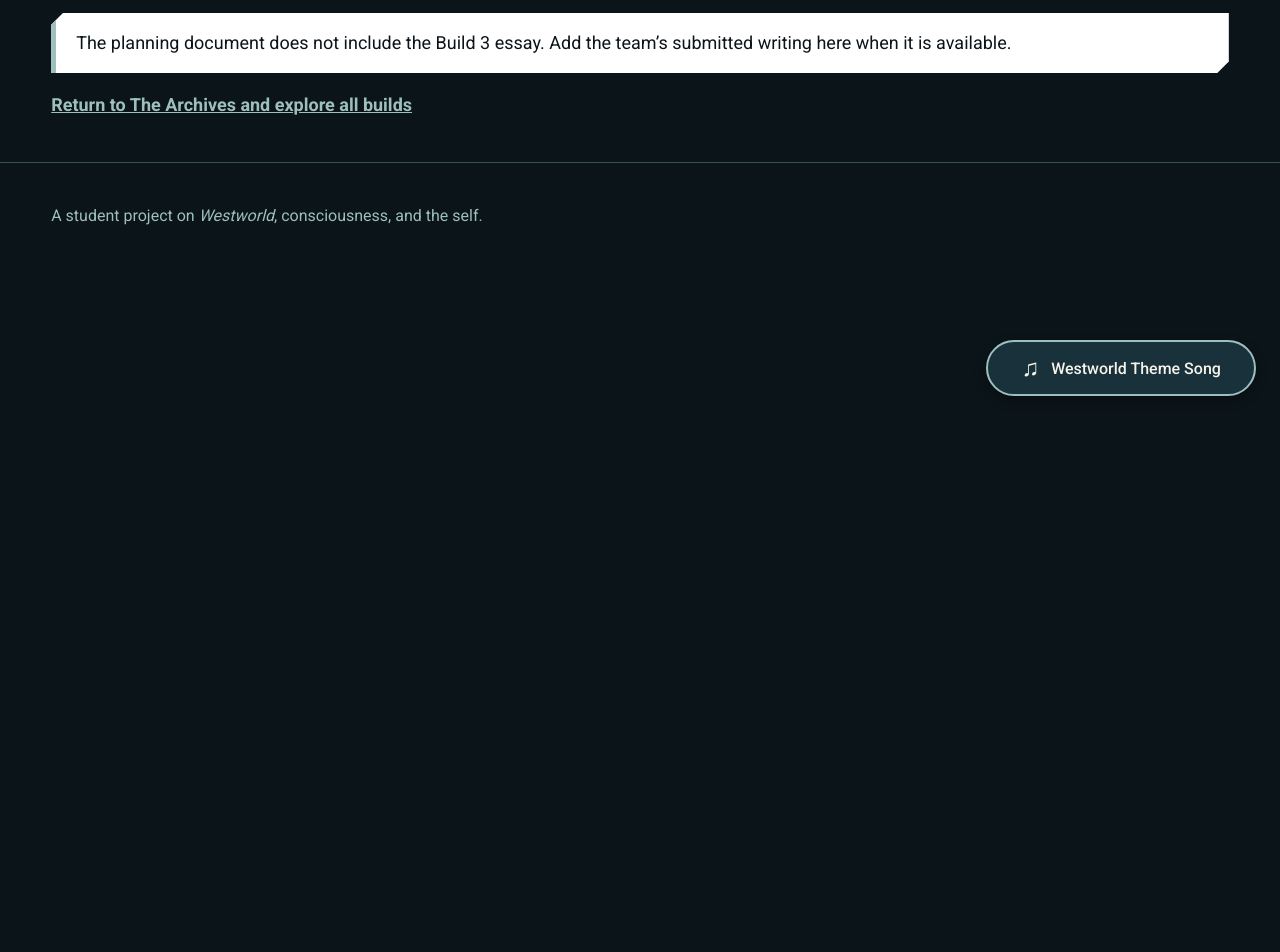
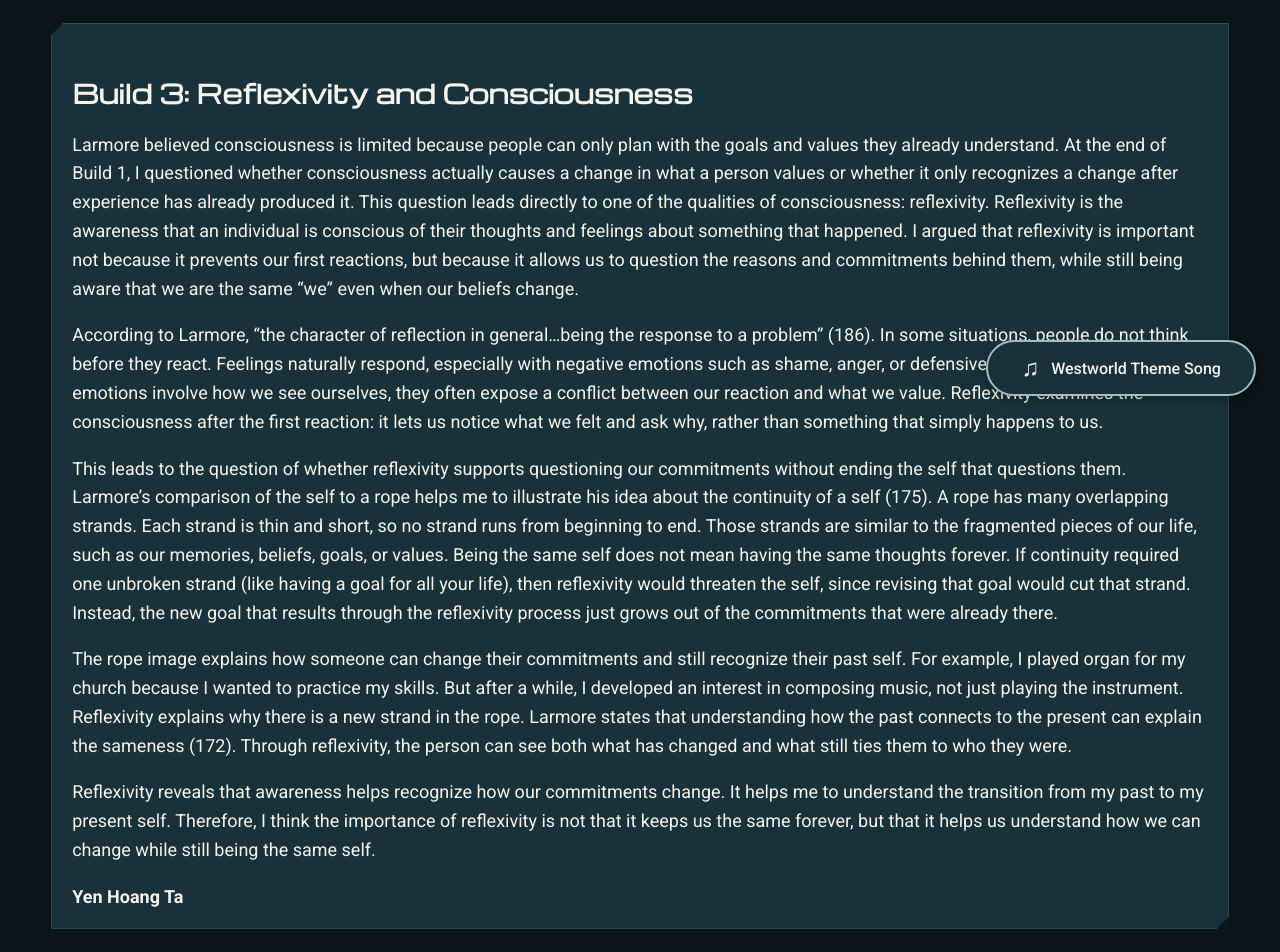
Before and after one commit to um-lrc-hnr241/2026-fall-hector, a plain HTML site: page build-3.html in a window 1280 px wide. Shown: the part 380-1332 px from the top of the page. Before the commit the page ends 800 px from the top, so only its background shows below. Drawn offline with nearby package versions, Linux system fonts and the light colour scheme.

Commit message:
Agent: update build-3.html

```diff
--- a/build-3.html
+++ b/build-3.html
@@ -33,7 +33,15 @@
     <p class="eyebrow">The Archives · Build 3</p>
     <h1>Build 3</h1>
     <p class="lead">This page is part of the project’s collection of build essays.</p>
-    <p class="notice">The planning document does not include the Build 3 essay. Add the team’s submitted writing here when it is available.</p>
+    <section class="build-essay" aria-label="Build 3 essay by Yen Hoang Ta">
+      <h2>Build 3: Reflexivity and Consciousness</h2>
+      <p>Larmore believed consciousness is limited because people can only plan with the goals and values they already understand. At the end of Build 1, I questioned whether consciousness actually causes a change in what a person values or whether it only recognizes a change after experience has already produced it. This question leads directly to one of the qualities of consciousness: reflexivity. Reflexivity is the awareness that an individual is conscious of their thoughts and feelings about something that happened. I argued that reflexivity is important not because it prevents our first reactions, but because it allows us to question the reasons and commitments behind them, while still being aware that we are the same “we” even when our beliefs change.</p>
+      <p>According to Larmore, “the character of reflection in general…being the response to a problem” (186). In some situations, people do not think before they react. Feelings naturally respond, especially with negative emotions such as shame, anger, or defensiveness. Because these emotions involve how we see ourselves, they often expose a conflict between our reaction and what we value. Reflexivity examines the consciousness after the first reaction: it lets us notice what we felt and ask why, rather than something that simply happens to us.</p>
+      <p>This leads to the question of whether reflexivity supports questioning our commitments without ending the self that questions them. Larmore’s comparison of the self to a rope helps me to illustrate his idea about the continuity of a self (175). A rope has many overlapping strands. Each strand is thin and short, so no strand runs from beginning to end. Those strands are similar to the fragmented pieces of our life, such as our memories, beliefs, goals, or values. Being the same self does not mean having the same thoughts forever. If continuity required one unbroken strand (like having a goal for all your life), then reflexivity would threaten the self, since revising that goal would cut that strand. Instead, the new goal that results through the reflexivity process just grows out of the commitments that were already there.</p>
+      <p>The rope image explains how someone can change their commitments and still recognize their past self. For example, I played organ for my church because I wanted to practice my skills. But after a while, I developed an interest in composing music, not just playing the instrument. Reflexivity explains why there is a new strand in the rope. Larmore states that understanding how the past connects to the present can explain the sameness (172). Through reflexivity, the person can see both what has changed and what still ties them to who they were.</p>
+      <p>Reflexivity reveals that awareness helps recognize how our commitments change. It helps me to understand the transition from my past to my present self. Therefore, I think the importance of reflexivity is not that it keeps us the same forever, but that it helps us understand how we can change while still being the same self.</p>
+      <p><strong>Yen Hoang Ta</strong></p>
+    </section>
     <p><a href="build.html">Return to The Archives and explore all builds</a></p>
   </main>
   <footer class="site-footer">
```
